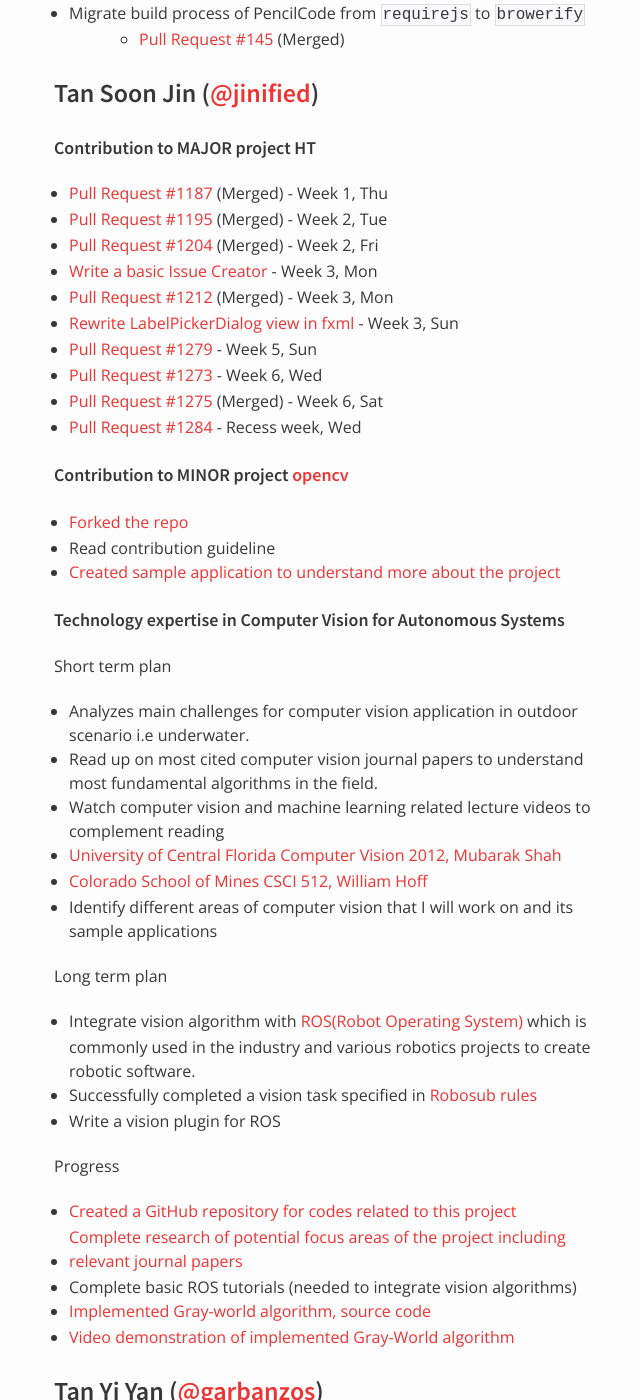
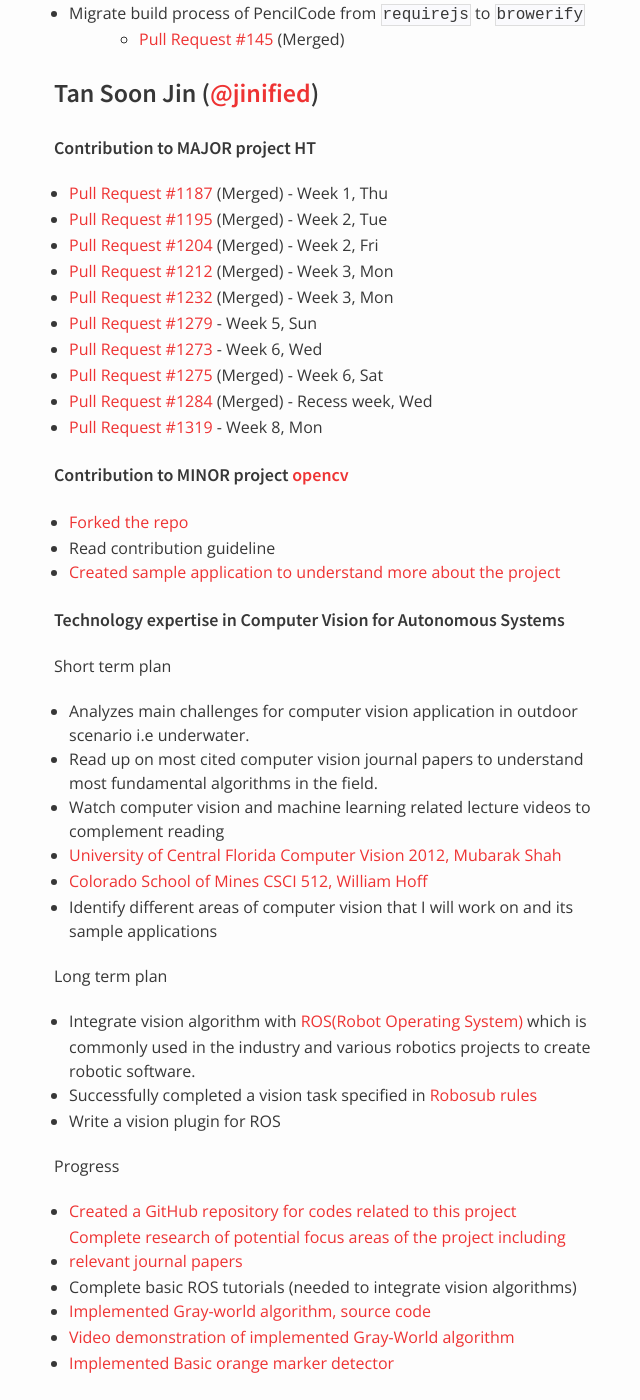
Before and after one commit to nus-oss/cs3281-AY1516S2-website, a Jekyll site: the page built from teams/hubturbo.md, in a window 1280 px wide and 1400 px high, scrolled down 3784 px. Shown: the whole window, without its empty margins (316-956 px from the left). Built offline with Jekyll 4.4.1, drawn with Linux system fonts in a browser that asks for light colours.

Commit message:
Update progress for Soon Jin

```diff
--- a/teams/hubturbo.md
+++ b/teams/hubturbo.md
@@ -162,13 +162,13 @@
 * [Pull Request #1187](https://github.com/HubTurbo/HubTurbo/pull/1187) (Merged) - Week 1, Thu
 * [Pull Request #1195](https://github.com/HubTurbo/HubTurbo/pull/1195) (Merged) - Week 2, Tue
 * [Pull Request #1204](https://github.com/HubTurbo/HubTurbo/pull/1204) (Merged) - Week 2, Fri
-* [Write a basic Issue Creator](https://github.com/jinified/HubTurbo/tree/issue-creator/src/main/java/ui/components/issue_creators) - Week 3, Mon
 * [Pull Request #1212](https://github.com/HubTurbo/HubTurbo/pull/1212) (Merged) - Week 3, Mon
-* [Rewrite LabelPickerDialog view in fxml](https://github.com/nus-fboa2016-ht/HubTurbo/blob/SuperAwesomeLabelPicker/src/main/resources/ui/fxml/LabelPickerView.fxml) - Week 3, Sun
+* [Pull Request #1232](https://github.com/HubTurbo/HubTurbo/pull/1232) (Merged) - Week 3, Mon
 * [Pull Request #1279](https://github.com/HubTurbo/HubTurbo/pull/1279) - Week 5, Sun
 * [Pull Request #1273](https://github.com/HubTurbo/HubTurbo/pull/1273) - Week 6, Wed
 * [Pull Request #1275](https://github.com/HubTurbo/HubTurbo/pull/1275) (Merged) - Week 6, Sat
-* [Pull Request #1284](https://github.com/HubTurbo/HubTurbo/pull/1284) - Recess week, Wed
+* [Pull Request #1284](https://github.com/HubTurbo/HubTurbo/pull/1284) (Merged) - Recess week, Wed
+* [Pull Request #1319](https://github.com/HubTurbo/HubTurbo/pull/1319) - Week 8, Mon
 
 ##### Contribution to MINOR project [opencv](https://github.com/Itseez/opencv)
 - [Forked the repo](https://github.com/jinified/opencv)
@@ -195,6 +195,7 @@
 - Complete basic ROS tutorials (needed to integrate vision algorithms)
 - [Implemented Gray-world algorithm, source code](https://github.com/jinified/visionx/blob/master/scripts/prototype.py#L74-L83)
 - [Video demonstration of implemented Gray-World algorithm](https://youtu.be/RJWIXfJJPdc)
+- [Implemented Basic orange marker detector](https://github.com/jinified/visionx/blob/master/scripts/vision_lib/lane_detector.py)
 
 ### Tan Yi Yan ([@garbanzos](https://github.com/garbanzos))
 
```
